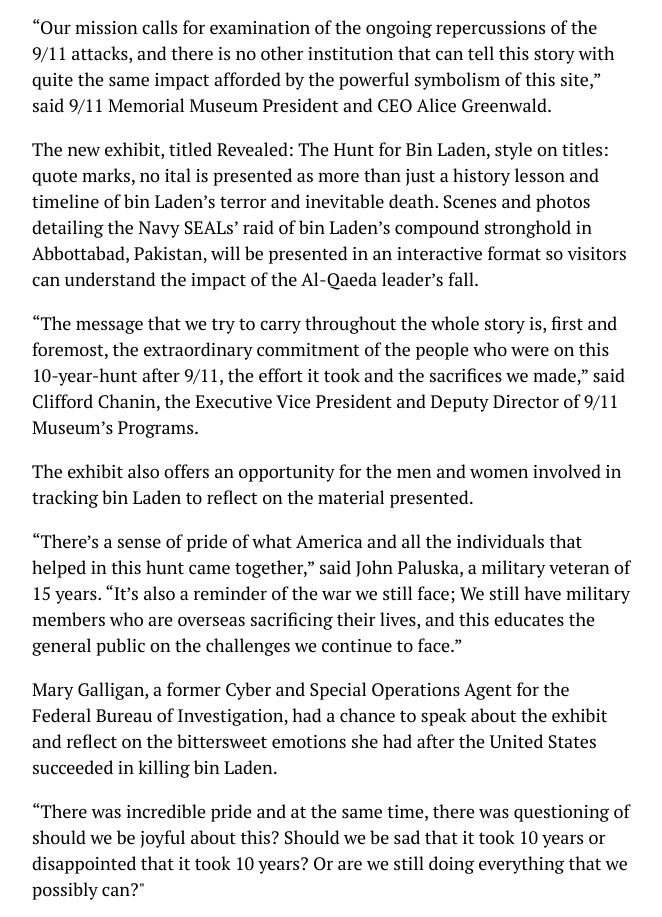
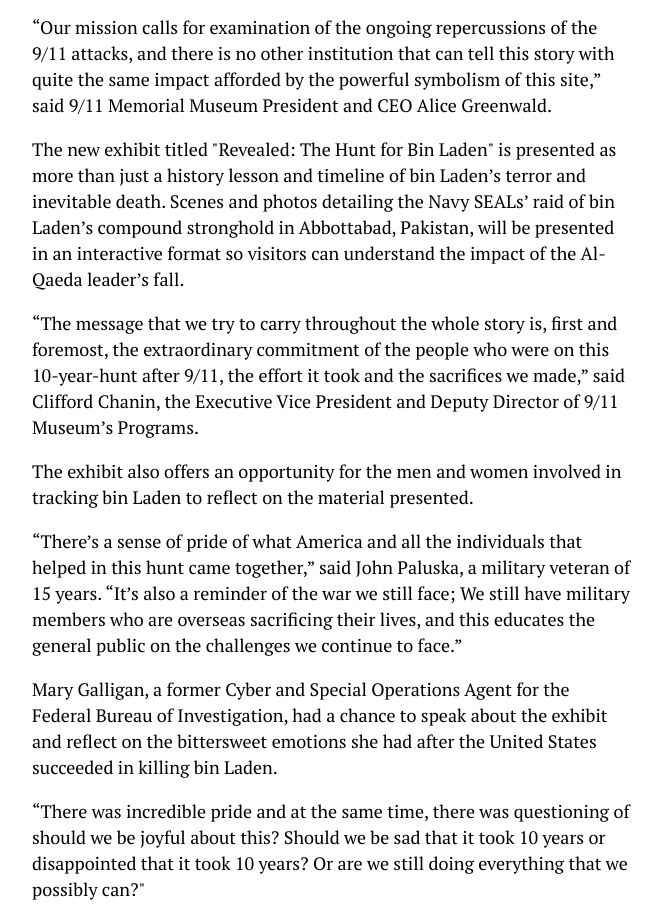
Before and after one commit to josephjungermann/911-hunt-for-bin-laden, a plain HTML site: page index.html in a window 1280 px wide. Shown: the part 1160-2077 px from the top of the page, without its empty margins (308-970 px from the left). Drawn offline with nearby package versions, Linux system fonts and the light colour scheme.

Commit message:
removed teacher comments

```diff
--- a/index.html
+++ b/index.html
@@ -39,7 +39,7 @@
                     <p>Each artifact tells a history of the United States decade-long hunt to shut down bin Laden and his terrorist organization even long before he plotted his horrific Sept. 11 attack on the World Trade Center that killed nearly 3,000 people.</p>
                     <p>Now, these once-classified documents, intel and artifacts will be revealed at the 9/11 Memorial Museum on Nov. 15 to give viewers an in-depth look at how the men, women, agencies, military and government from all parts of the country devoted themselves to tracking down and killing bin Laden.</p>
                     <p>“Our mission calls for examination of the ongoing repercussions of the 9/11 attacks, and there is no other institution that can tell this story with quite the same impact afforded by the powerful symbolism of this site,” said 9/11 Memorial Museum President and CEO Alice Greenwald.</p>
-                    <p>The new exhibit, titled Revealed: The Hunt for Bin Laden, style on titles: quote marks, no ital is presented as more than just a history lesson and timeline of bin Laden’s terror and inevitable death. Scenes and photos detailing the Navy SEALs’ raid of bin Laden’s compound stronghold in Abbottabad, Pakistan, will be presented in an interactive format so visitors can understand the impact of the Al-Qaeda leader’s fall.</p>
+                    <p>The new exhibit titled "Revealed: The Hunt for Bin Laden" is presented as more than just a history lesson and timeline of bin Laden’s terror and inevitable death. Scenes and photos detailing the Navy SEALs’ raid of bin Laden’s compound stronghold in Abbottabad, Pakistan, will be presented in an interactive format so visitors can understand the impact of the Al-Qaeda leader’s fall.</p>
                     <p>“The message that we try to carry throughout the whole story is, first and foremost, the extraordinary commitment of the people who were on this 10-year-hunt after 9/11, the effort it took and the sacrifices we made,” said Clifford Chanin, the Executive Vice President and Deputy Director of 9/11 Museum’s Programs.</p>
                     <p>The exhibit also offers an opportunity for the men and women involved in tracking bin Laden to reflect on the material presented.</p>
                     <p>“There’s a sense of pride of what America and all the individuals that helped in this hunt came together,” said John Paluska, a military veteran of 15 years. “It’s also a reminder of the war we still face; We still have military members who are overseas sacrificing their lives, and this educates the general public on the challenges we continue to face.”</p>
```
